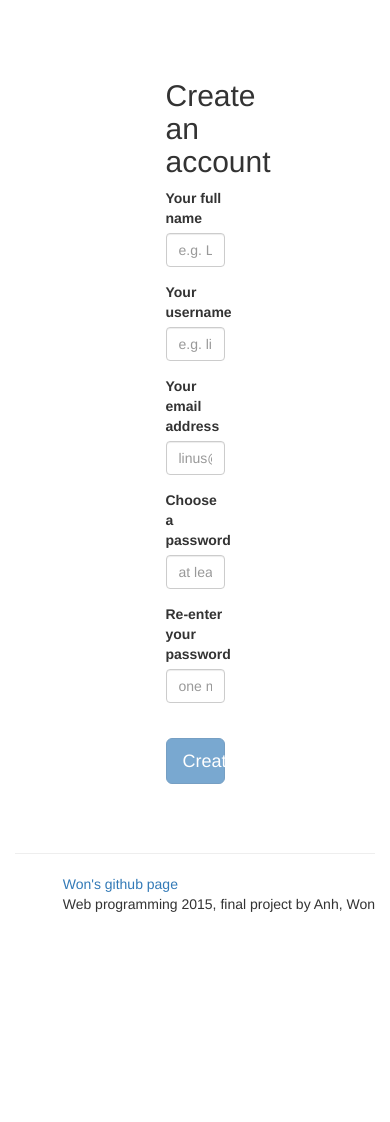
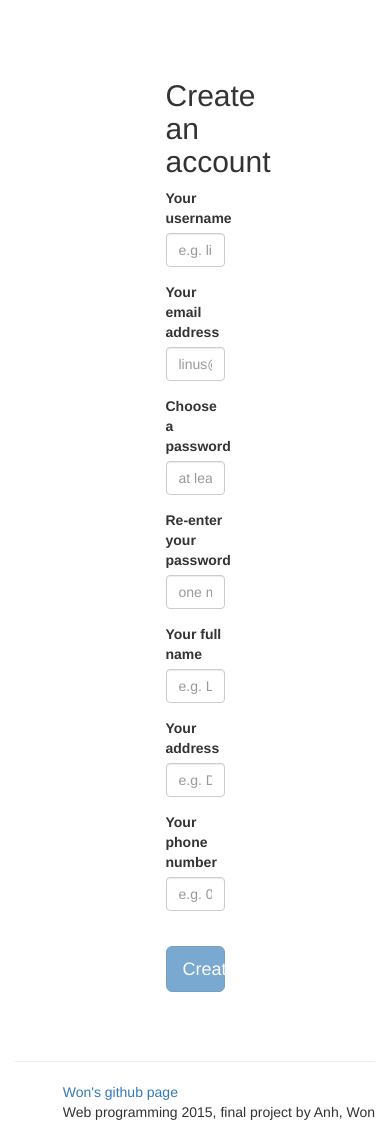
Before and after one commit to quanganhtran/web-shop2015, a Node project: template views/signup.ejs in a window 390 px wide. Shown: the part 52-1174 px from the top of the page. Before the commit the page ends 964 px from the top, so only its background shows below. Run offline with Node 20 templates, Linux system fonts and the light colour scheme; the template is opened without the code that fills it, so the values that code supplies are empty; style sheets or scripts are compiled from the project's sources.

Commit message:
Add address and phone to the signup form

```diff
--- a/api/controllers/UserController.js
+++ b/api/controllers/UserController.js
@@ -113,7 +113,9 @@ module.exports = {
               email: req.param('email'),
               encryptedPassword: encryptedPassword,
               lastLoggedIn: new Date(),
-              gravatarUrl: gravatarUrl
+              gravatarUrl: gravatarUrl,
+              address: req.param('address'),
+              phone: req.param('phone')
             }, function userCreated(err, newUser) {
               if (err) {
 
--- a/assets/js/public/signup/SignupController.js
+++ b/assets/js/public/signup/SignupController.js
@@ -14,14 +14,15 @@ angular.module('SignupModule').controller('SignupController', ['$scope', '$http'
       name: $scope.signupForm.name,
       username: $scope.signupForm.username,
       email: $scope.signupForm.email,
-      password: $scope.signupForm.password
+      password: $scope.signupForm.password,
+      address: $scope.signupForm.address,
+      phone: $scope.signupForm.phone
     })
       .then(function onSuccess(sailsResponse){
         window.location = '/';
       })
       .catch(function onError(sailsResponse){
         // Handle known error type(s).
-        // If using sails-disk adpater -- Handle Duplicate Key
         var emailAddressAlreadyInUse = sailsResponse.status == 409;
 
         if (emailAddressAlreadyInUse) {
--- a/views/signup.ejs
+++ b/views/signup.ejs
@@ -71,27 +71,6 @@
   <h2 class="form-signin-heading">Create an account</h2>
   <div class="row">
 
-    <!-- N A M E -->
-
-    <!-- checking whether the form "signup" with the "name" property is both $invalid AND $dirty.  If it is
-    insert the "has-error" class on the input field (i.e. insert a red border around the input field)
-    -->
-    <div class="control-group form-group col-md-12"
-         ng-class="{'has-error':signup.name.$invalid &&
-                              signup.name.$dirty}">
-      <label>Your full name</label>
-
-      <!-- For this input field make it required, and have a max length of 25 -->
-      <input type="text" class="form-control" placeholder="e.g. Linus Tovalds" name="name" ng-model="signupForm.name" ng-maxlength="50" required>
-
-      <!-- Also, if signup.name.$dirty is true, show the message depending upon the particular properties truthiness (e.g. required
-      and/or maxlength) -->
-          <span class="help-block has-error" ng-if="signup.name.$dirty">
-            <span ng-show="signup.name.$error.required">Name is required.</span>
-            <span ng-show="signup.name.$error.maxlength">The name cannot be more than 50 characters.</span>
-          </span>
-    </div>
-
     <!-- U S E R N A M E -->
 
     <div class="control-group form-group col-md-12"
@@ -142,6 +121,63 @@
             <span ng-show="signup.confirmation.$error.required">Confirmation password is required.</span>
           </span>
     </div>
+
+    <!-- N A M E -->
+
+    <!-- checking whether the form "signup" with the "name" property is both $invalid AND $dirty.  If it is
+    insert the "has-error" class on the input field (i.e. insert a red border around the input field)
+    -->
+    <div class="control-group form-group col-md-12"
+         ng-class="{'has-error':signup.name.$invalid &&
+                              signup.name.$dirty}">
+      <label>Your full name</label>
+
+      <!-- For this input field make it required, and have a max length of 50 -->
+      <input type="text" class="form-control" placeholder="e.g. Linus Tovalds" name="name" ng-model="signupForm.name" ng-maxlength="50" required>
+
+      <!-- Also, if signup.name.$dirty is true, show the message depending upon the particular properties truthiness (e.g. required
+      and/or maxlength) -->
+          <span class="help-block has-error" ng-if="signup.name.$dirty">
+            <span ng-show="signup.name.$error.required">Name is required.</span>
+            <span ng-show="signup.name.$error.maxlength">The name cannot be more than 50 characters.</span>
+          </span>
+    </div>
+
+    <!-- A D D R E S S -->
+
+    <div class="control-group form-group col-md-12"
+         ng-class="{'has-error':signup.address.$invalid &&
+                              signup.address.$dirty}">
+      <label>Your address</label>
+
+      <!-- For this input field make it required, and have a max length of 50 -->
+      <input type="text" class="form-control" placeholder="e.g. Daegu, South Korea" name="address" ng-model="signupForm.address" ng-maxlength="50" required>
+
+      <!-- Also, if signup.address.$dirty is true, show the message depending upon the particular properties truthiness (e.g. required
+      and/or maxlength) -->
+          <span class="help-block has-error" ng-if="signup.address.$dirty">
+            <span ng-show="signup.address.$error.required">Address is required.</span>
+            <span ng-show="signup.address.$error.maxlength">The address cannot be more than 50 characters.</span>
+          </span>
+    </div>
+
+    <!-- P H O N E -->
+
+    <div class="control-group form-group col-md-12"
+         ng-class="{'has-error':signup.phone.$invalid &&
+                              signup.phone.$dirty}">
+      <label>Your phone number</label>
+
+      <!-- For this input field make it required, and have a max length of 50 -->
+      <input type="text" class="form-control" placeholder="e.g. 04567890" name="phone" ng-model="signupForm.phone" ng-maxlength="50">
+
+      <!-- Also, if signup.phone.$dirty is true, show the message depending upon the particular properties truthiness (e.g. required
+      and/or maxlength) -->
+          <span class="help-block has-error" ng-if="signup.phone.$dirty">
+            <span ng-show="signup.phone.$error.maxlength">The address cannot be more than 50 characters.</span>
+          </span>
+    </div>
+
   </div>
 
   <br/>
```
